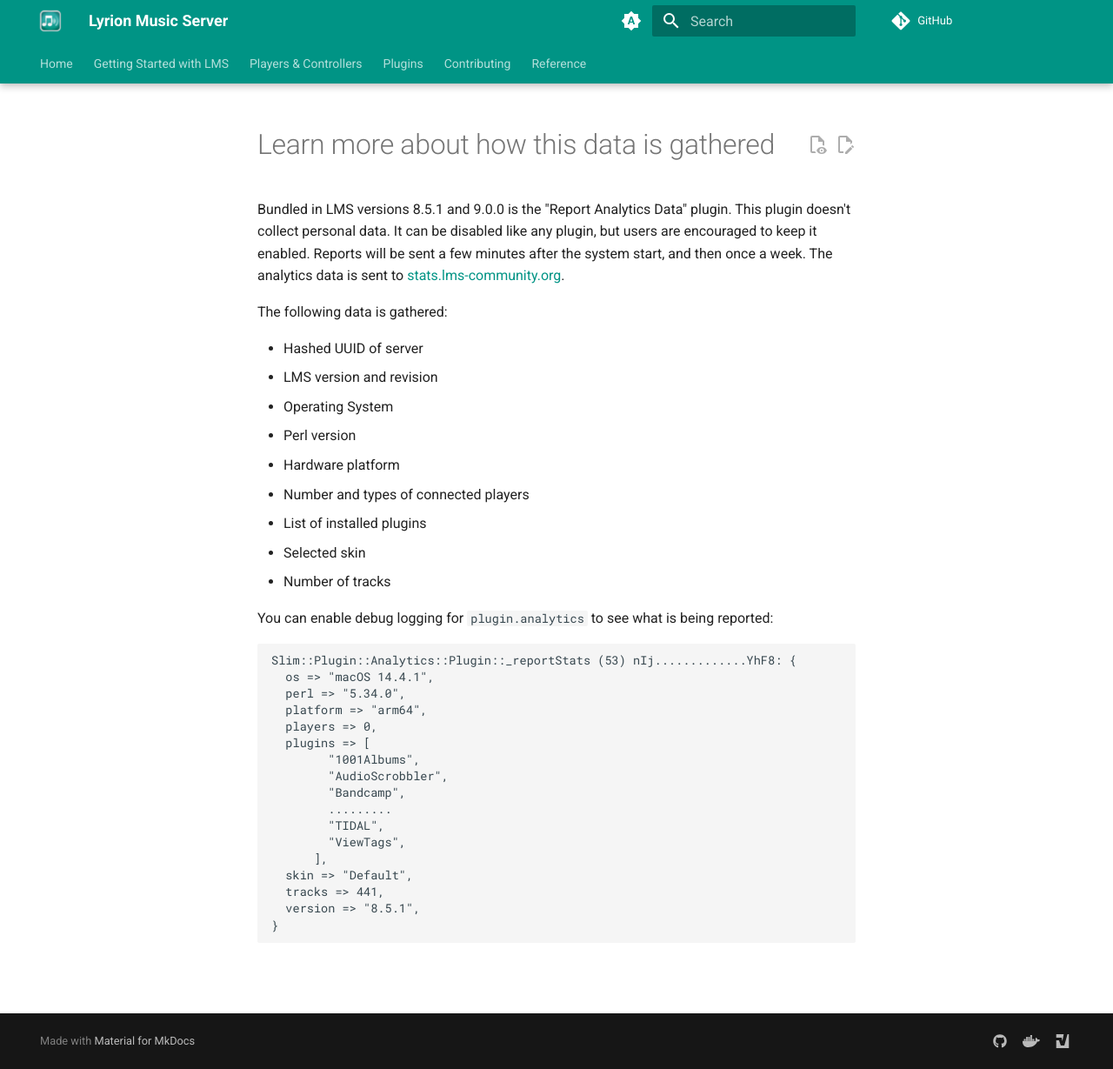
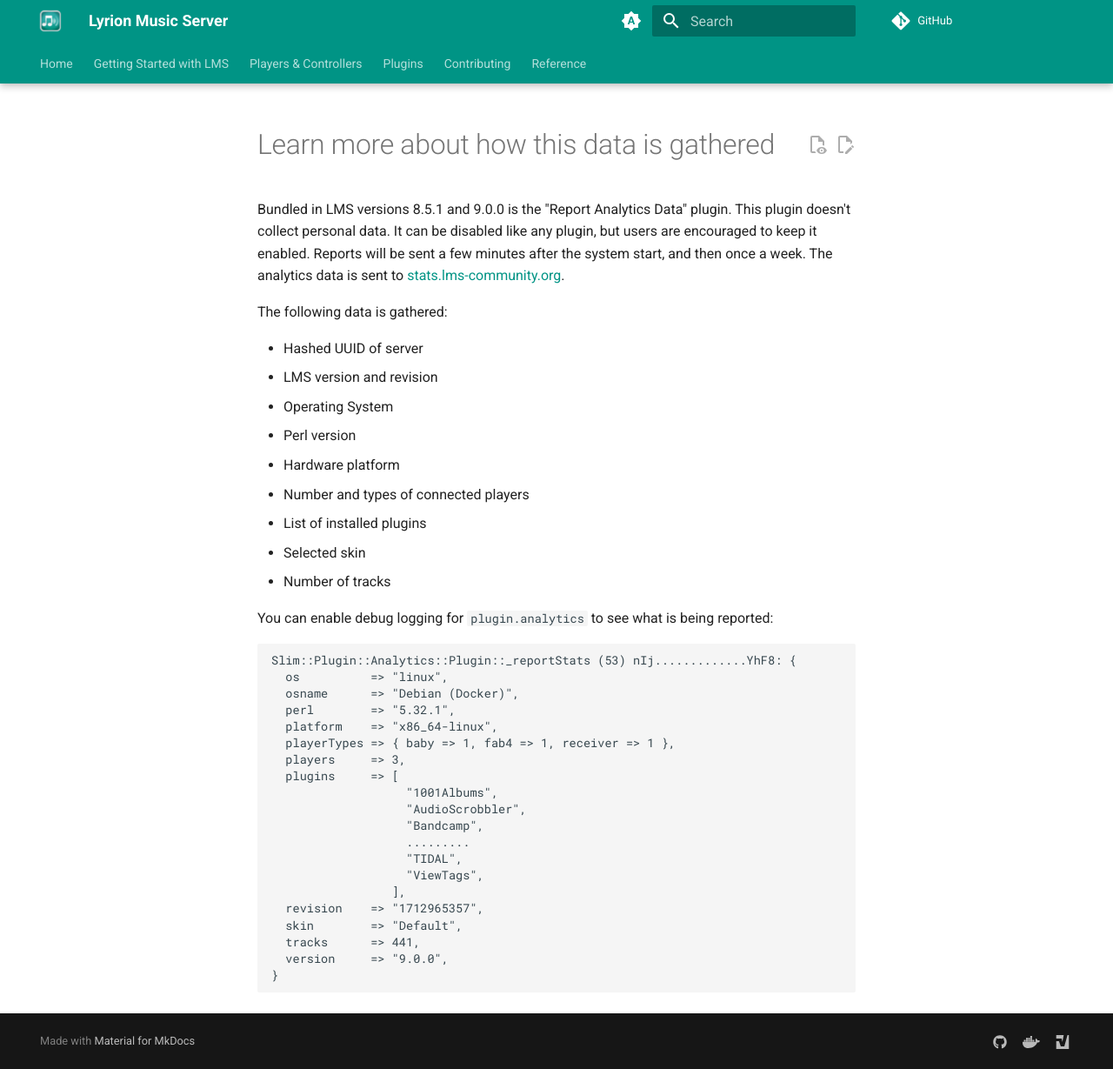
Before and after one commit to LMS-Community/lms-community.github.io, an MkDocs documentation site: the page built from docs/analytics/learn-more.md, in a window 1280 px wide and 1229 px high. Shown: the whole window at 87% size. Built offline with MkDocs 1.6.1 and Material for MkDocs 9.7.7, drawn with Linux system fonts in a browser that asks for light colours; plug-ins that fetch from the network failed and are left out; comment, search, counter and statistics services are not loaded.

Commit message:
Update debug logging of analytics plugin to be consistent with current workings

````diff
--- a/docs/analytics/learn-more.md
+++ b/docs/analytics/learn-more.md
@@ -23,20 +23,23 @@
 
 ```
 Slim::Plugin::Analytics::Plugin::_reportStats (53) nIj.............YhF8: {
-  os => "macOS 14.4.1",
-  perl => "5.34.0",
-  platform => "arm64",
-  players => 0,
-  plugins => [
-        "1001Albums",
-        "AudioScrobbler",
-        "Bandcamp",
-        .........
-        "TIDAL",
-        "ViewTags",
-      ],
-  skin => "Default",
-  tracks => 441,
-  version => "8.5.1",
+  os          => "linux",
+  osname      => "Debian (Docker)",
+  perl        => "5.32.1",
+  platform    => "x86_64-linux",
+  playerTypes => { baby => 1, fab4 => 1, receiver => 1 },
+  players     => 3,
+  plugins     => [
+                   "1001Albums",
+                   "AudioScrobbler",
+                   "Bandcamp",
+                   .........
+                   "TIDAL",
+                   "ViewTags",
+                 ],
+  revision    => "1712965357",
+  skin        => "Default",
+  tracks      => 441,
+  version     => "9.0.0",
 }
 ```
````
